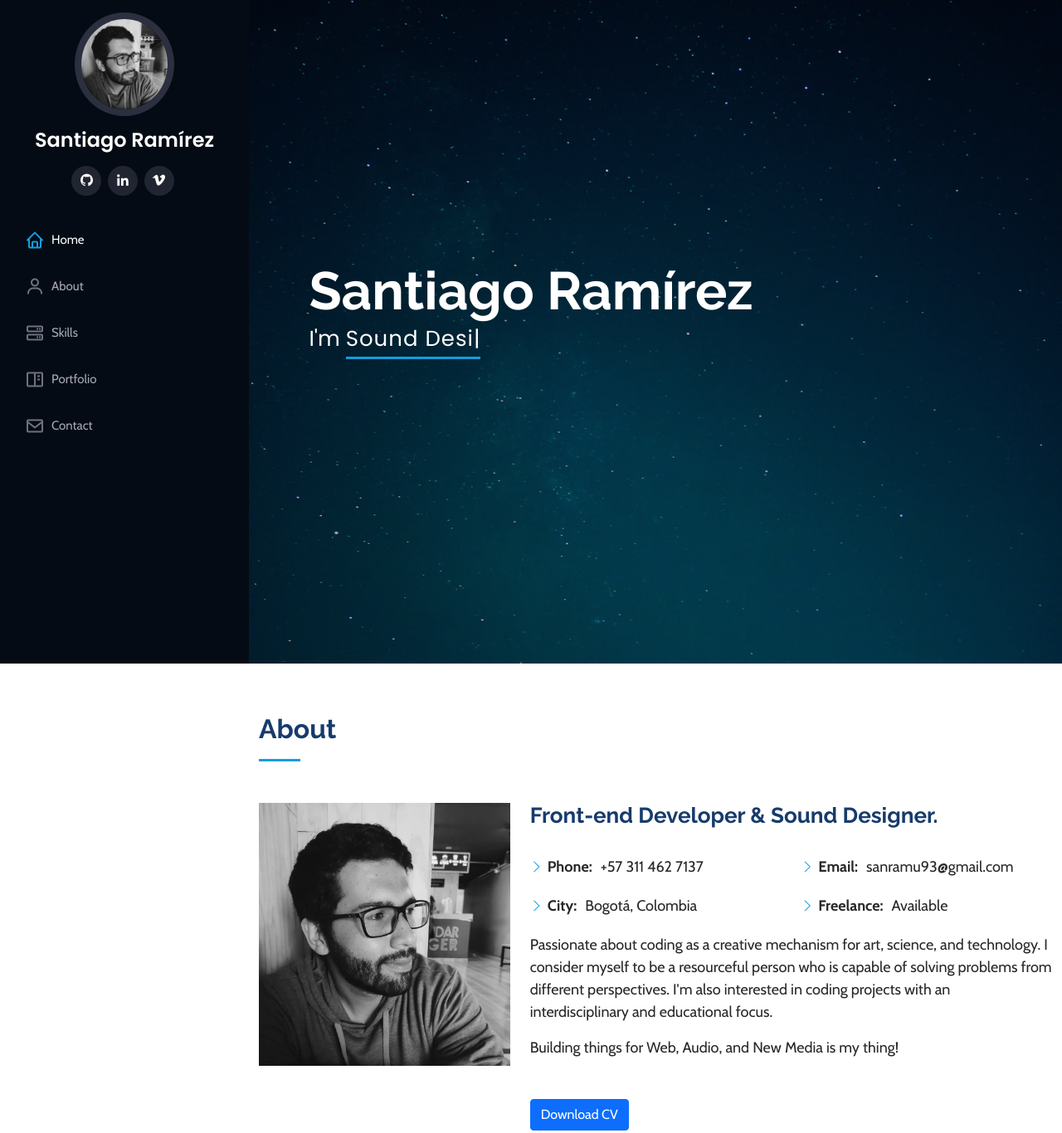
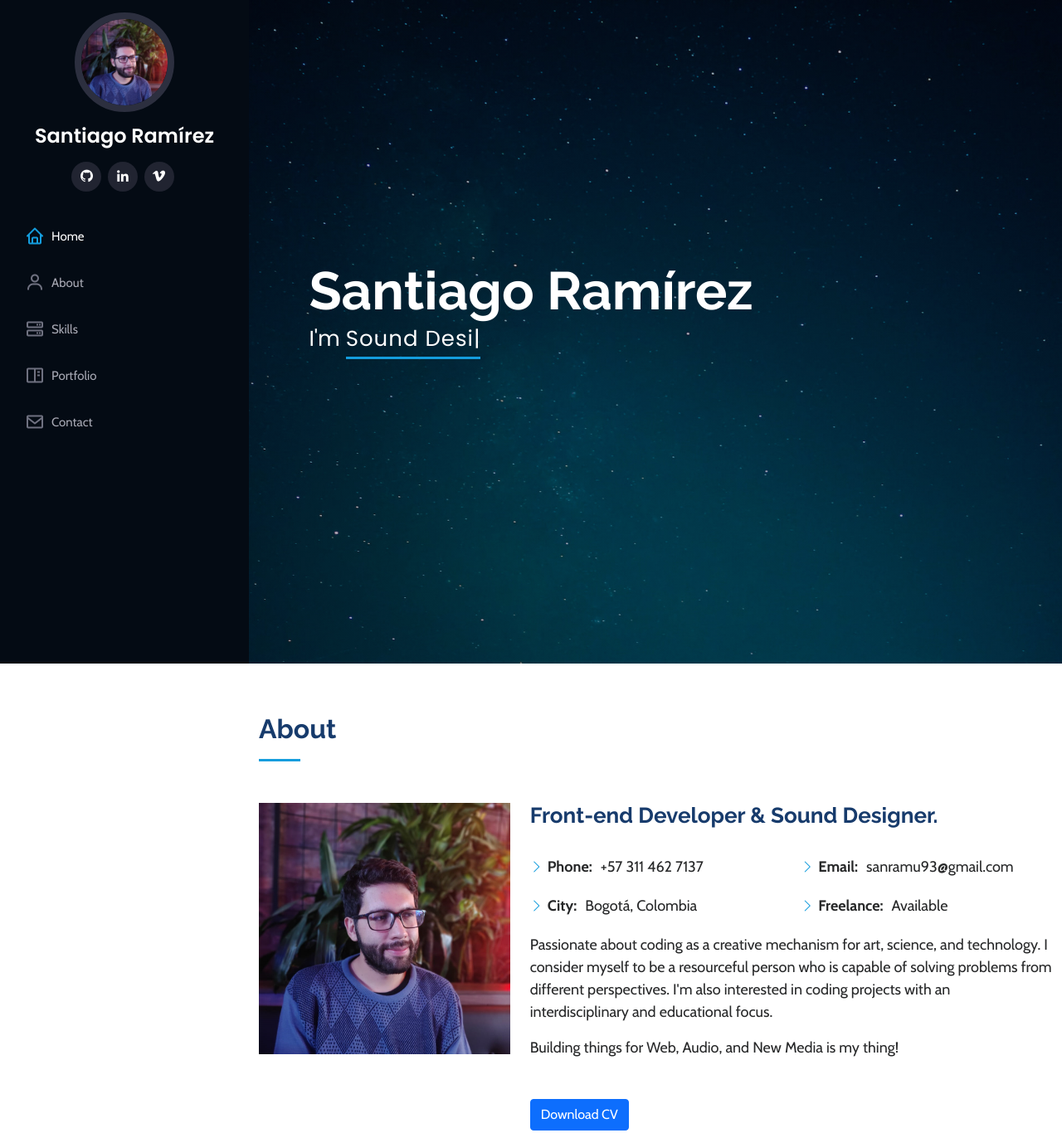
Before and after one commit to sanramu93/portfolio, a plain HTML site: page index.html in a window 1280 px wide. Shown: the top 1366 px of the page at 83% size. Drawn offline with nearby package versions, Linux system fonts and the light colour scheme.

Commit message:
Add new profile image and CV

```diff
--- a/index.html
+++ b/index.html
@@ -48,7 +48,7 @@
       <div class="d-flex flex-column">
         <div class="profile">
           <img
-            src="assets/img/profile-img.jpg"
+            src="assets/img/profile-img.jpeg"
             alt=""
             class="img-fluid rounded-circle"
           />
@@ -138,7 +138,7 @@
 
           <div class="row">
             <div class="col-lg-4" data-aos="fade-right">
-              <img src="assets/img/profile-img.jpg" class="img-fluid" alt="" />
+              <img src="assets/img/profile-img.jpeg" class="img-fluid" alt="" />
             </div>
             <div class="col-lg-8 pt-4 pt-lg-0 content" data-aos="fade-left">
               <h3 class="pb-4">Front-end Developer &amp; Sound Designer.</h3>
```
Also changed, not shown: assets/img/profile-img.jpeg (added), assets/img/profile-img.jpg (deleted), 1 other file.
